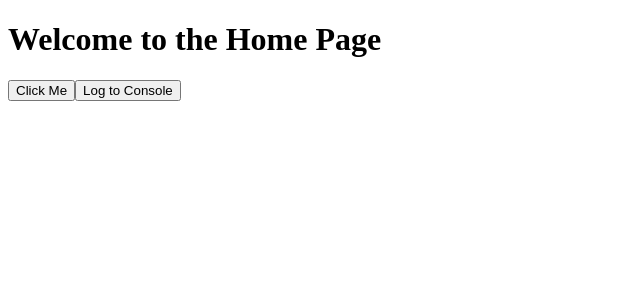
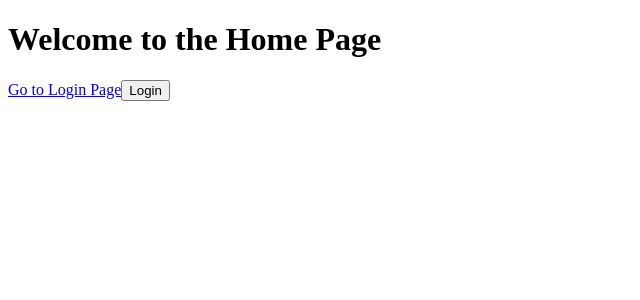
Before and after one commit to MAnwarulhaq/Next-Js_App, a Next.js app: page / in a window 1280 px wide. Shown: the top 300 px of the page, without its empty margins (0-640 px from the left). Built offline with nearby package versions, Linux system fonts and the light colour scheme.

Commit message:
Navigation

```diff
--- /dev/null
+++ b/app/about/page.js
@@ -0,0 +1,9 @@
+const About=()=>{
+    return(
+        <>
+        <h1>About Page</h1>
+        </>
+    )
+}
+
+export default About
--- /dev/null
+++ b/app/login/page.js
@@ -0,0 +1,9 @@
+ const Login = ()=>{
+    return(
+        <div>
+            Login Page
+        </div>
+    )
+ }
+
+ export default Login;
--- a/app/page.js
+++ b/app/page.js
@@ -1,15 +1,23 @@
 'use client'
+
+import Link from "next/link";
+import { useRouter } from "next/navigation";
 
 
 const Page = () => {
   const handleClick = () => {
    alert('Hy Anwar');
   }
+
+  const router=useRouter()
+
   return (
     <div>
       <h1>Welcome to the Home Page</h1>
-      <button onClick={() => alert('Button Clicked!')}>Click Me</button>
-      <button onClick={handleClick}>Log to Console</button>
+      {/* <button onClick={() => alert('Button Clicked!')}>Click Me</button>
+      <button onClick={handleClick}>Log to Console</button> */}
+      <Link href='/login'>Go to Login Page</Link>
+      <button onClick={()=>router.push('/login')}>Login</button>
     </div>
   )
 }
```
